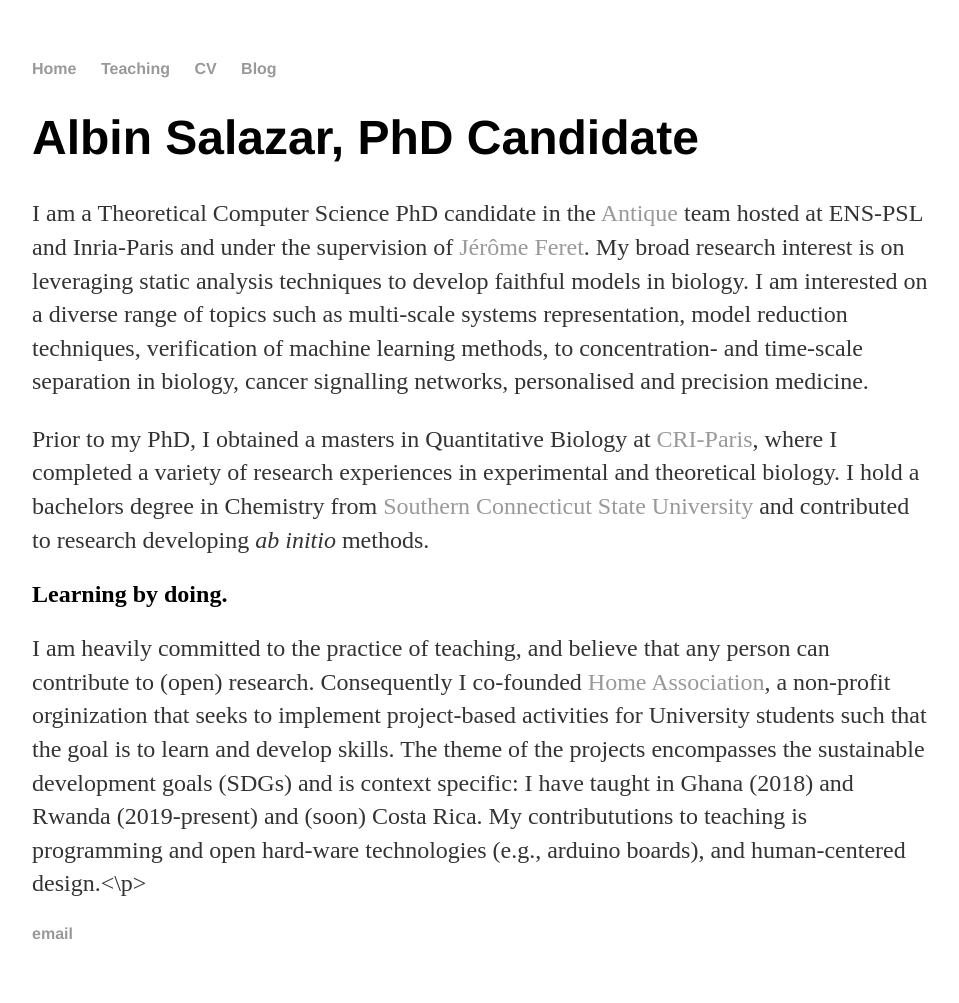
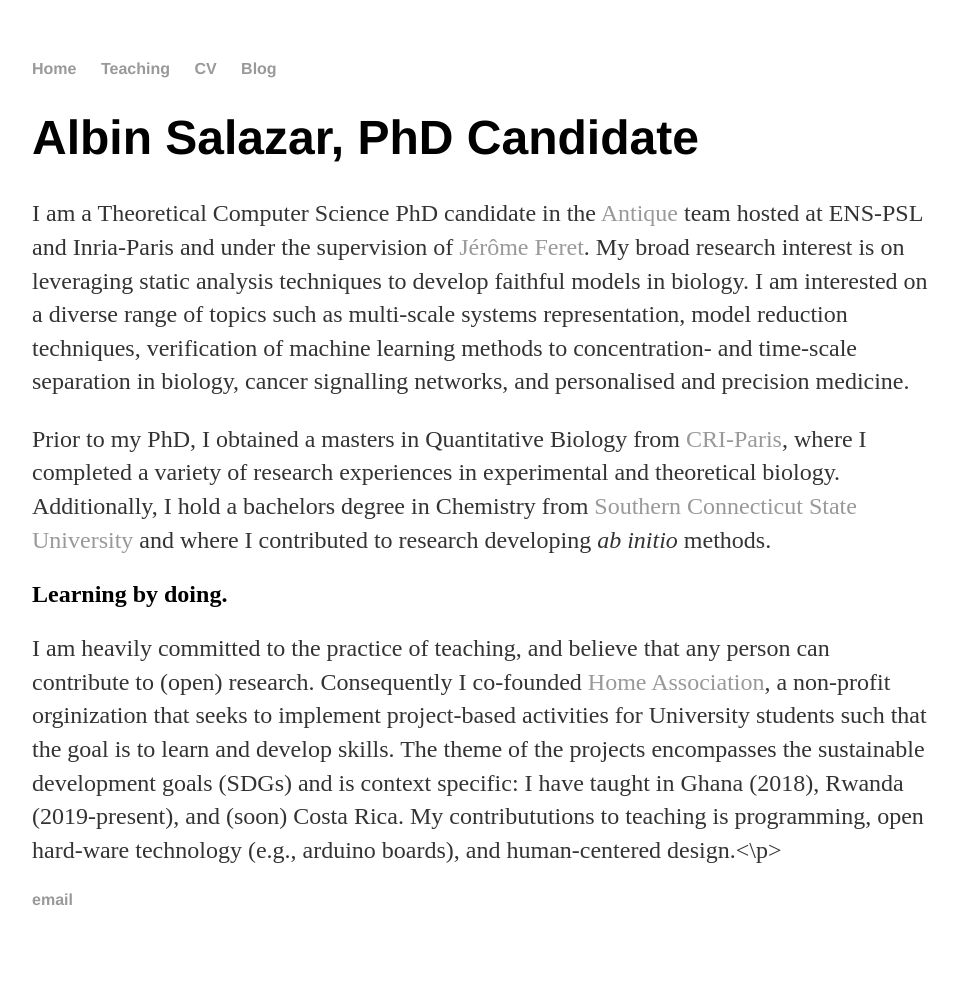
Before and after one commit to albinsalazar/albin, a Jekyll site: the page built from index.html, in a window 1280 px wide. Shown: the whole page, without its empty margins (160-1119 px from the left). Built offline with Jekyll 4.4.1, drawn with Linux system fonts in a browser that asks for light colours; after the commit the page ends 969 px from its top, so only the background shows below that.

Commit message:
Update index.html
Fixed typos.

```diff
--- a/index.html
+++ b/index.html
@@ -4,11 +4,11 @@
 ---
 <div class="blurb">
 	<h1>Albin Salazar, PhD Candidate</h1>
-	<p>I am a Theoretical Computer Science PhD candidate in the <a href="https://team.inria.fr/antique/">Antique</a> team hosted at ENS-PSL and Inria-Paris and under the supervision of <a href="https://www.di.ens.fr/~feret/">Jérôme Feret</a>. My broad research interest is on leveraging static analysis techniques to develop faithful models in biology. I am interested on a diverse range of topics such as multi-scale systems representation, model reduction techniques, verification of machine learning methods, to concentration- and time-scale separation in biology, cancer signalling networks, personalised and precision medicine.</p>
-	<p>Prior to my PhD, I obtained a masters in Quantitative Biology at <a href="">CRI-Paris</a>, where I completed a variety of research experiences in experimental and theoretical biology. I hold a bachelors degree in Chemistry from <a href="">Southern Connecticut State University</a> and contributed to research developing <i>ab initio</i> methods.</p>
+	<p>I am a Theoretical Computer Science PhD candidate in the <a href="https://team.inria.fr/antique/">Antique</a> team hosted at ENS-PSL and Inria-Paris and under the supervision of <a href="https://www.di.ens.fr/~feret/">Jérôme Feret</a>. My broad research interest is on leveraging static analysis techniques to develop faithful models in biology. I am interested on a diverse range of topics such as multi-scale systems representation, model reduction techniques, verification of machine learning methods to concentration- and time-scale separation in biology, cancer signalling networks, and personalised and precision medicine.</p>
+	<p>Prior to my PhD, I obtained a masters in Quantitative Biology from <a href="https://master.cri-paris.org/en">CRI-Paris</a>, where I completed a variety of research experiences in experimental and theoretical biology. Additionally, I hold a bachelors degree in Chemistry from <a href="https://www.southernct.edu">Southern Connecticut State University</a> and where I contributed to research developing <i>ab initio</i> methods.</p>
 </div><!-- /.blurb -->
 
 <div class ="outreach">
 	<h2>Learning by doing.</h2>
-	<p>I am heavily committed to the practice of teaching, and believe that any person can contribute to (open) research. Consequently I co-founded <a href="">Home Association</a>, a non-profit orginization that seeks to implement project-based activities for University students such that the goal is to learn and develop skills. The theme of the projects encompasses the sustainable development goals (SDGs) and is context specific: I have taught in Ghana (2018) and Rwanda (2019-present) and (soon) Costa Rica. My contribututions to teaching is programming and open hard-ware technologies (e.g., arduino boards), and human-centered design.<\p>
+	<p>I am heavily committed to the practice of teaching, and believe that any person can contribute to (open) research. Consequently I co-founded <a href="https://home-education.fr">Home Association</a>, a non-profit orginization that seeks to implement project-based activities for University students such that the goal is to learn and develop skills. The theme of the projects encompasses the sustainable development goals (SDGs) and is context specific: I have taught in Ghana (2018), Rwanda (2019-present), and (soon) Costa Rica. My contribututions to teaching is programming, open hard-ware technology (e.g., arduino boards), and human-centered design.<\p>
 </div><!-- /.outreach -->
```
